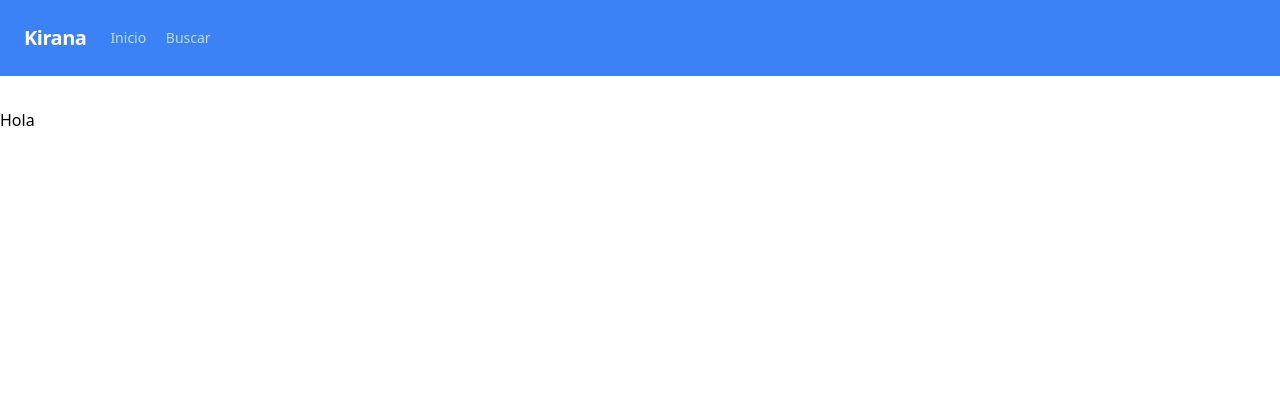
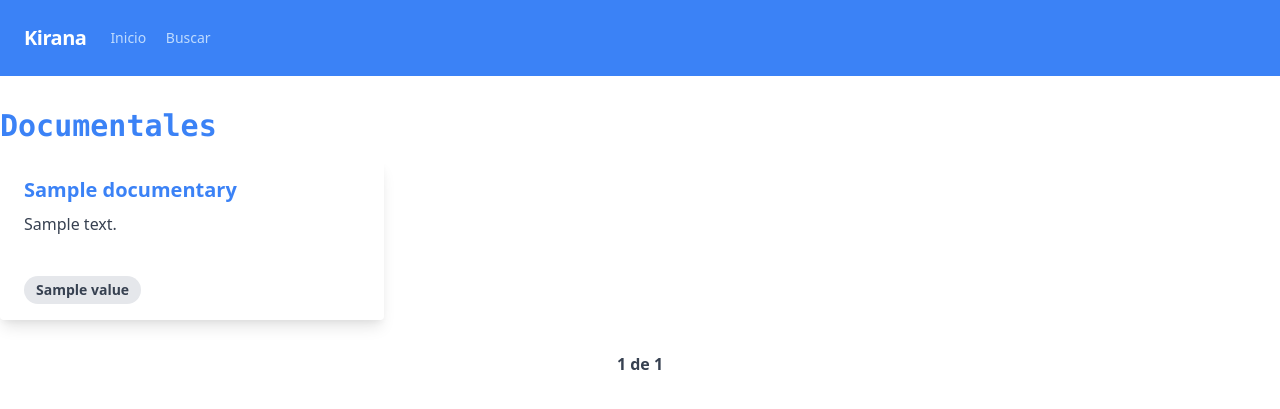
Before and after one commit to unrecano/documentales.web, a Django app: template kirana/documentaries/templates/documentaries/home.html in a window 1280 px wide. Shown: the top 409 px of the page. Run offline with Django 3.2, Linux system fonts and the light colour scheme; the template is opened without the code that fills it: most values are stand-ins (such as "Sample title", 1, 10 or a date in 2020); data that the repository does not hold is empty.

Commit message:
mostrar listado de documentales paginados

```diff
--- a/kirana/documentaries/templates/documentaries/home.html
+++ b/kirana/documentaries/templates/documentaries/home.html
@@ -3,7 +3,41 @@
 {% block title %}Inicio{% endblock %}
 
 {% block content %}
-<div>
-  Hola
+<h1 class="font-mono text-3xl font-bold text-blue-500">Documentales</h1>
+<div class="grid grid-cols-1 gap-4 lg:grid-cols-3 mt-4">
+  {% for documentary in documentaries %}
+    <div class="max-w-sm rounded overflow-hidden shadow-lg">
+      <div class="px-6 py-4">
+        <div class="font-bold text-blue-500 text-xl mb-2">{{ documentary.title }}</div>
+        {% if documentary.description %}
+        <p class="text-gray-700 text-base">{{ documentary.description|truncatewords:50 }}</p>
+        {% else %}
+        <p class="text-gray-700 text-base">...</p>
+        {% endif %}
+      </div>
+      <div class="px-6 py-4">
+        {% for tag in documentary.tags.all %}
+        <span class="inline-block bg-gray-200 rounded-full px-3 py-1 text-sm font-semibold text-gray-700 mt-2">{{ tag.value }}</span>
+        {% endfor %}
+      </div>
+    </div>
+  {% endfor %}
+</div>
+<div class="grid grid-cols-1 gap-4 text-center my-8">
+  <div>
+    {% if documentaries.has_previous %}
+    <span>
+      <a href="{% url 'index' %}?page=1"><</a>
+    </span>
+    {% endif %}
+    <span class="text-gray-700 font-bold">
+      {{ documentaries.number }} de {{ documentaries.paginator.num_pages }}
+    </span>
+    {% if documentaries.has_next %}
+    <span>
+      <a href="{% url 'index' %}?page={{documentaries.next_page_number}}">></a>
+    </span>
+    {% endif %}
+  </div>
 </div>
 {% endblock %}
--- a/kirana/documentaries/urls.py
+++ b/kirana/documentaries/urls.py
@@ -2,5 +2,5 @@ from django.urls import path
 from . import views
 
 urlpatterns = [
-    path('', views.index)
+    path('', views.index, name="index")
 ]
```
Also changed, not shown: kirana/documentaries/views.py (+10 -1 lines).
